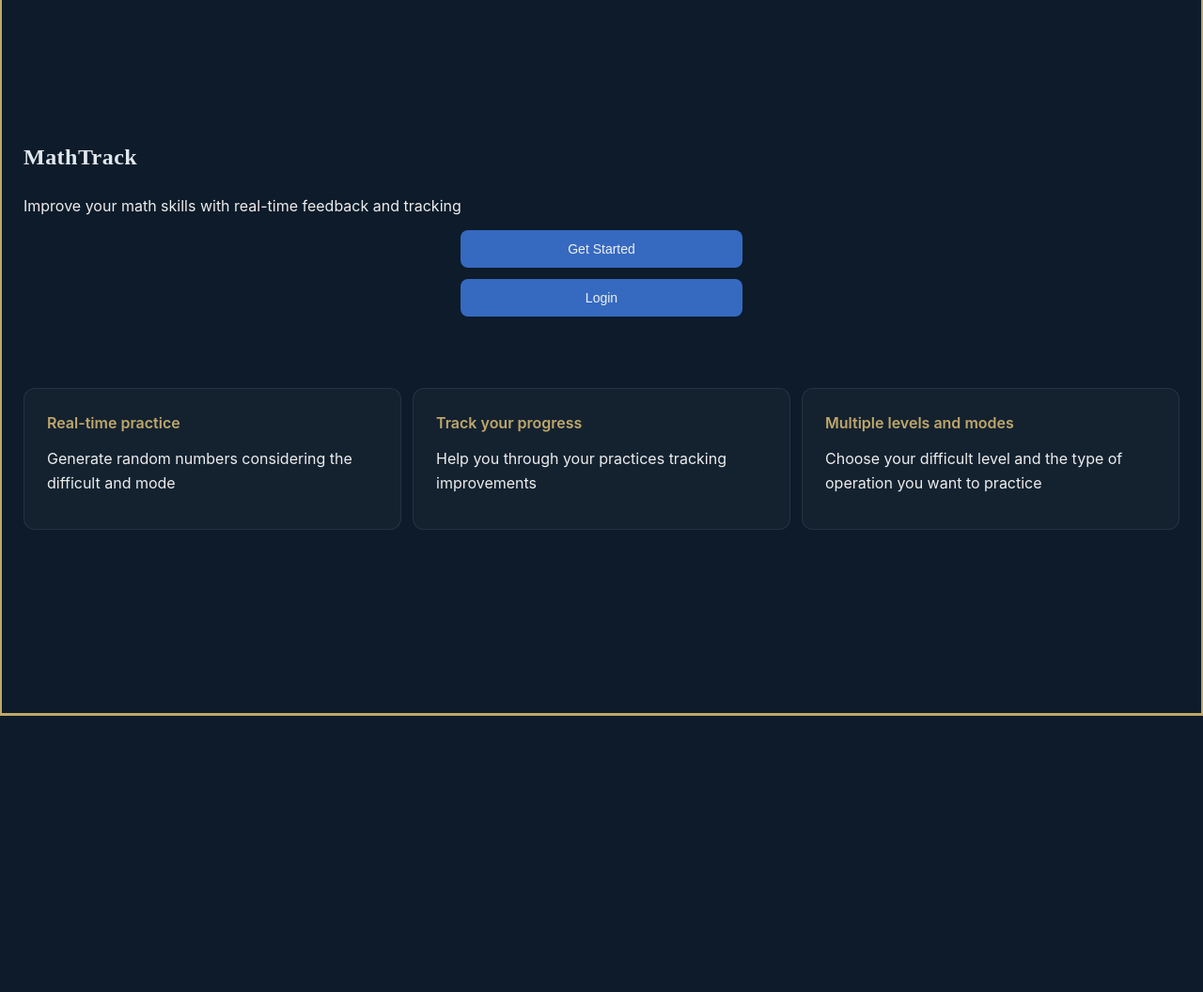
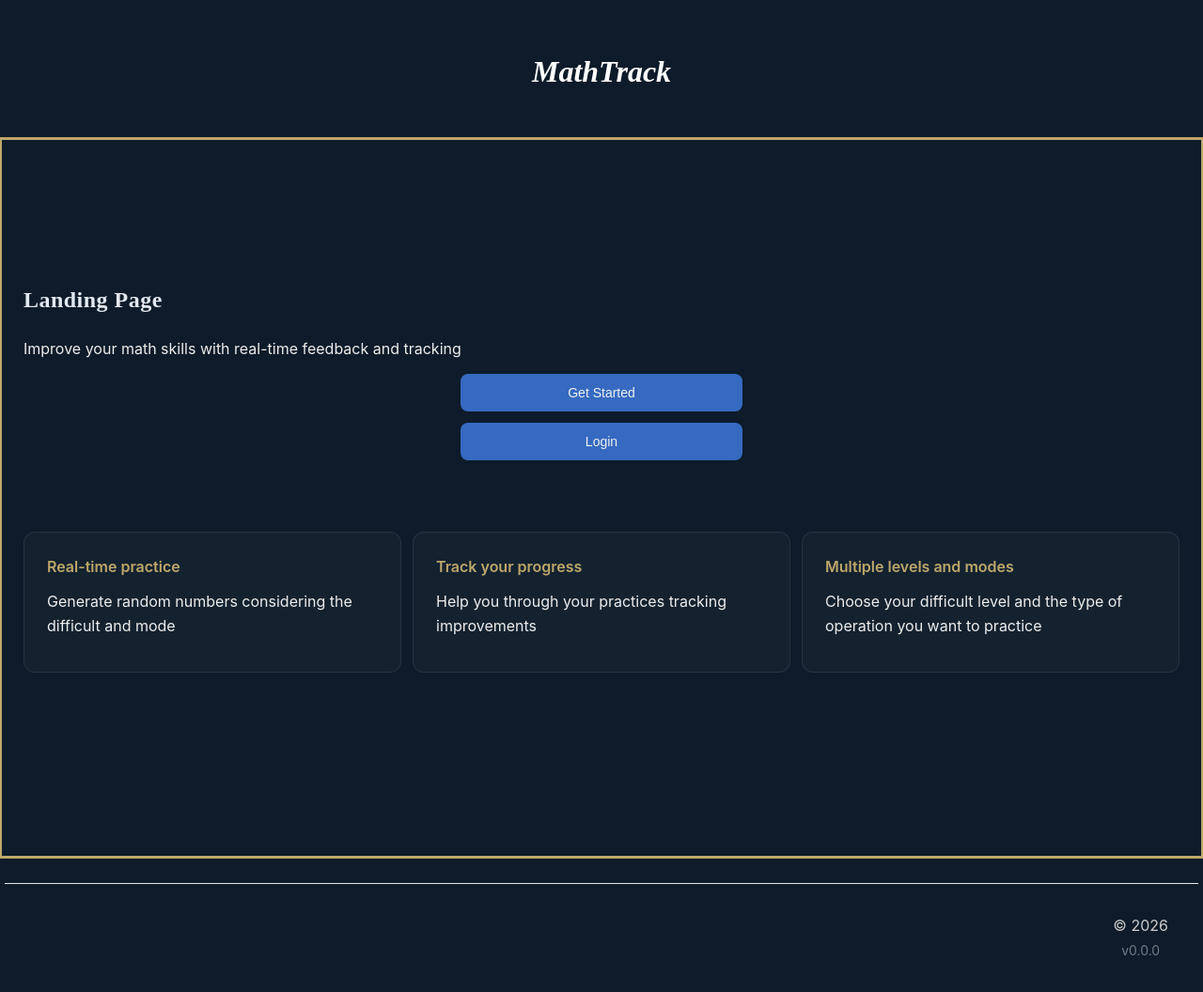
Before and after one commit to LuisDev912/EduMath-Track, a React (Vite) app in the folder frontend/: page / in a window 1280 px wide. Shown: the top 1056 px of the page at 94% size. Before the commit the page ends 800 px from the top, so only its background shows below. Built offline with nearby package versions, Linux system fonts and the light colour scheme.

Commit message:
feat(frontend): create Footer and Header components

```diff
--- a/frontend/src/app/MainLayout.tsx
+++ b/frontend/src/app/MainLayout.tsx
@@ -1,5 +1,6 @@
 import { Outlet, useLocation } from "react-router";
 import { useRef, useEffect } from "react";
+import { Footer, Header } from "../shared/components/Semantic/Semantic";
 
 function MainLayout() {
     const mainRef = useRef<HTMLElement>(null);
@@ -12,7 +13,7 @@ function MainLayout() {
     return (
         <>
             <header className="Header">
-
+                <Header />
             </header>
 
             <button
@@ -32,7 +33,7 @@ function MainLayout() {
                 <Outlet />
             </main>
 
-            {/* <Footer /> */}
+            <Footer />
         </>
     );
 }
--- a/frontend/src/pages/LandingPage.tsx
+++ b/frontend/src/pages/LandingPage.tsx
@@ -3,7 +3,7 @@ import Card from "../shared/components/Cards/Card";
 export default function LandingPage() {
     return (
         <section>
-            <h1 className="heading-primary">MathTrack</h1>
+            <h1 className="heading-primary">Landing Page</h1>
             <p className="prose">Improve your math skills with real-time feedback and tracking</p>
             <div className="buttons">
                 <button>
--- /dev/null
+++ b/frontend/src/shared/components/Semantic/Semantic.module.css
@@ -0,0 +1,46 @@
+/* === Header === */
+
+header {
+    display: flex;
+    flex-direction: column;
+    align-items: center;
+    padding: var(--space-sm);
+    gap: var(--space-sm);
+    background: var(--color-primary);
+    color: white;
+}
+
+/* Header text */
+
+.text {
+    font-size: clamp(var(--font-size-lg), 4vw, var(--font-size-xxl));
+    text-align: center;
+    font-style: italic;
+    font-family: var(--font-family-title);
+}
+
+/* === Footer === */
+
+footer {
+    padding: var(--space-lg) var(--space-md);
+    text-align: center;
+    border-top: 1px solid #e3e3e3;
+    margin-top: 2rem;
+    color: var(--color-text-secondary);
+    font-size: var(--font-size-sm);
+}
+
+/* Footer's text */
+
+.footerInfo {
+    margin-bottom: var(--space-xs);
+}
+
+/* --- footer's media query */
+
+@media (min-width: 768px) {
+    footer {
+        padding: var(--space-xl);
+        font-size: var(--font-size-md);
+    }
+}
--- /dev/null
+++ b/frontend/src/shared/components/Semantic/Semantic.tsx
@@ -0,0 +1,30 @@
+import SemanticStyles from './Semantic.module.css';
+
+export function Footer() {
+    return (
+        <footer>
+            <p className='italic'></p>
+
+            <div className={SemanticStyles.footerInfo}>
+                © {new Date().getFullYear()}
+
+                <br />
+
+                <small
+                    className='small-text'
+                    style={{ opacity: '0.7' }}
+                >
+                    v0.0.0
+                </small>
+            </div>
+        </footer>
+    );
+}
+
+export function Header() {
+    return (
+        <header>
+            <h2 className={SemanticStyles.text}>MathTrack</h2>
+        </header>
+    );
+};
```
